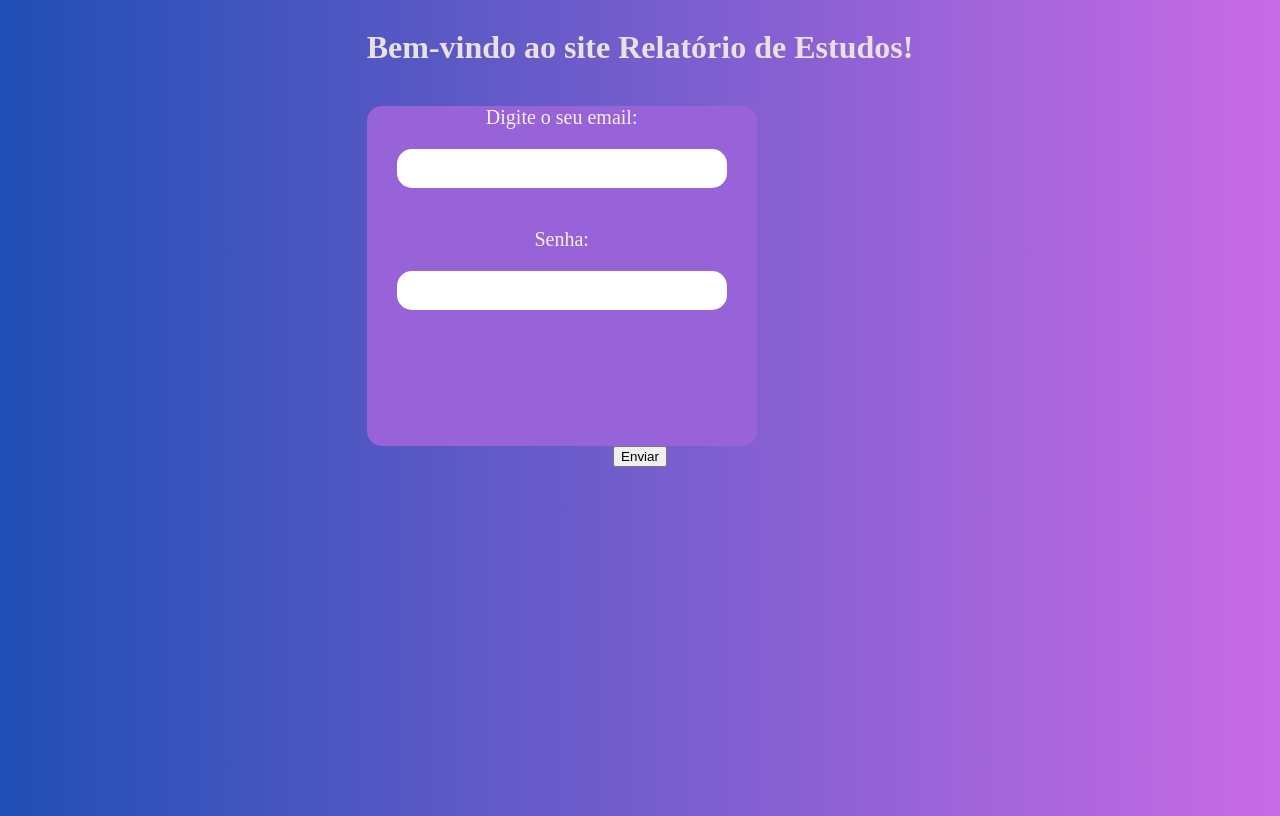
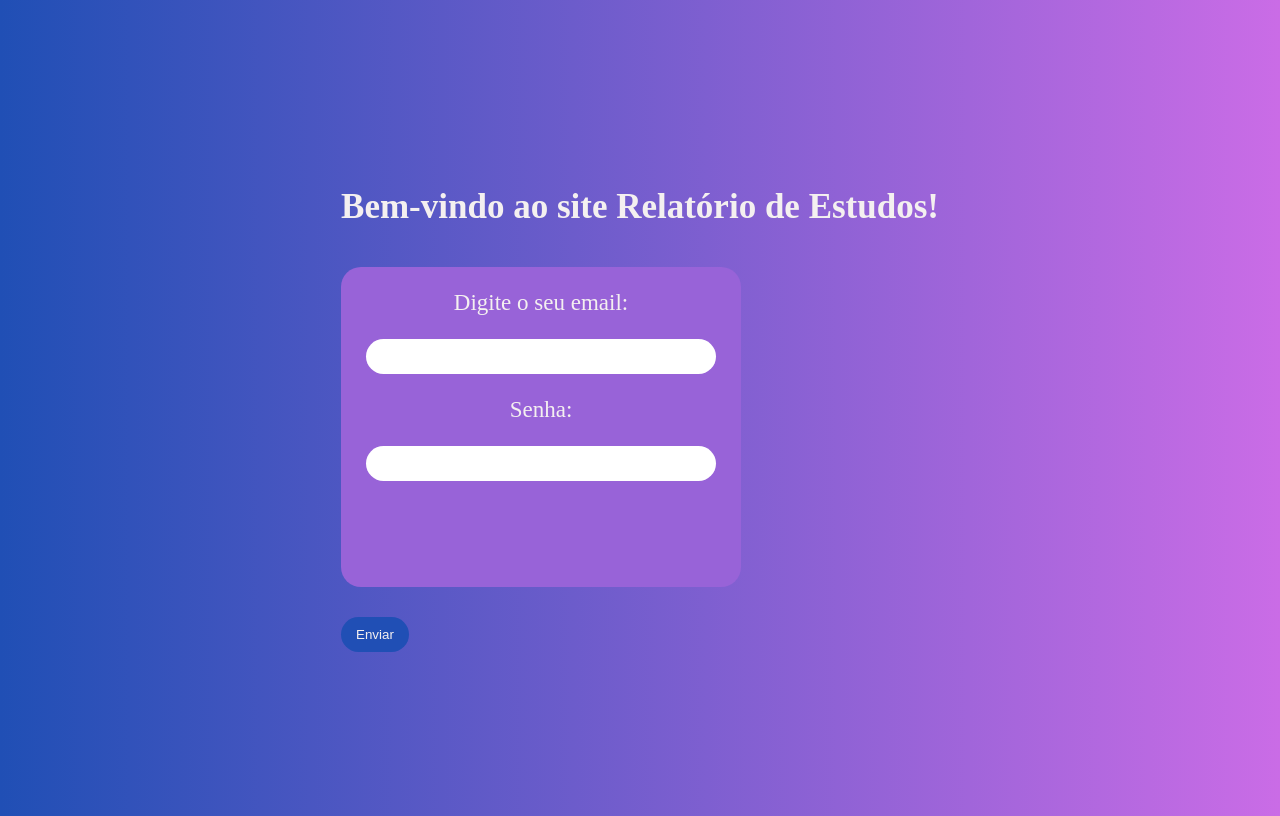
Before and after one commit to geovanagonclvs/relatorio-de-estudos, a Flask app: page / in a window 1280 px wide. Run offline with Flask 3, Linux system fonts and the light colour scheme.

Commit message:
salvando as alterações para fazer o merge

```diff
--- a/static/css/geral.css
+++ b/static/css/geral.css
@@ -1,9 +1,21 @@
-
 body{
 
-    background: linear-gradient(to right, #204fb5, #c96be5);
+
+
+    display: flex;
+    justify-content: center;
+    align-items: center;
+    flex-direction: column;
+
+
+    background: linear-gradient(to right,#204fb5, #ca6ce6);
     background-size: 100%;
     background-repeat: no-repeat;
     height: 100vh;
 
+    font-family: "sans-serif"; color: #f4f0f0;
+
+
+
+
 }
--- a/static/css/login.css
+++ b/static/css/login.css
@@ -1,81 +1,58 @@
-h1 {
-    text-align: center;
-    color: rgb(233, 224, 224);
+
+h1{
+
+    top: 10px;
+
+
+    font-size: 35px;
+
 
 
 }
 
 
-body{
+
+#caixa{
 
 
+    font-size: 23px;
 
     display: flex;
+    /* justify-content: center; */
     align-items: center;
     flex-direction: column;
     text-align: center;
-    background: linear-gradient(to right, #204fb5, #c96be5);
-    background-size: 100%;
-    background-repeat: no-repeat;
-    height: 100vh;
+    /* deixa a altura da borda com tamanha fixo */
+    height: 170px;
 
+    background-color: #9863d8;
+    border-radius: 20px;
+    width: 400px;
 
-    color: rgb(233, 224, 224);
-
-    font-family: "sans-serif"; color: #f4f0f0;
+    /* padding-bottom empurra o elemento para baixo*/
+    /* */
+    padding-bottom: 150px;
+    margin-top: 40px;
 
 
 
 }
 
-#caixa{
 
-    margin-top: 40px;
-
-    background-color: #9863d8;
-
-    width: 390px;
-    height: 340px;
-    font-size: 20px;
-
-    /*
-    border-color: purple;
-    box-shadow: 200px rgb(39, 38, 38);*/
-    border-radius: 15px;
-    border-color: purple;
-
-
-
+input{
+    padding: 10px 15px;
+    width: 350px;
+    border-radius: 40px;
+    border: rgb(240, 232, 232);
 
 }
 
-input{
-    width: 330px;
+button{
+    padding: 10px 15px;
+    border-radius: 20px;
+    border: rgb(240, 232, 232);
 
-    /*pq que quando eu coloque o padding-bottom o texto dentro do input ficou em cima
-    e quando eu coloquei apenas o padding, o texto ficou de maneira normal?*/
-    padding: 12px 10px;
-    border-radius: 15px;
-
-
-
-    /*  pq o border-color deixou as bordas com cores diferentes do input?
-    e pq apenas o border deixou as bordas da mesma cor que o input
-    */
-    border: white;
-
-    margin-bottom: 20px;
-
-
+    margin-top: 30px;
+    background-color: #204fb5;
+    color:  #f4f0f0;
 }
-
-#botao{
-
-    margin-top: 2px;
-    padding: 10px;
-    border-radius: 15px;
-    border: white;
-    width: 80px;
-    background-color: #204fb5;
-    color: rgb(233, 224, 224);
-}
```
